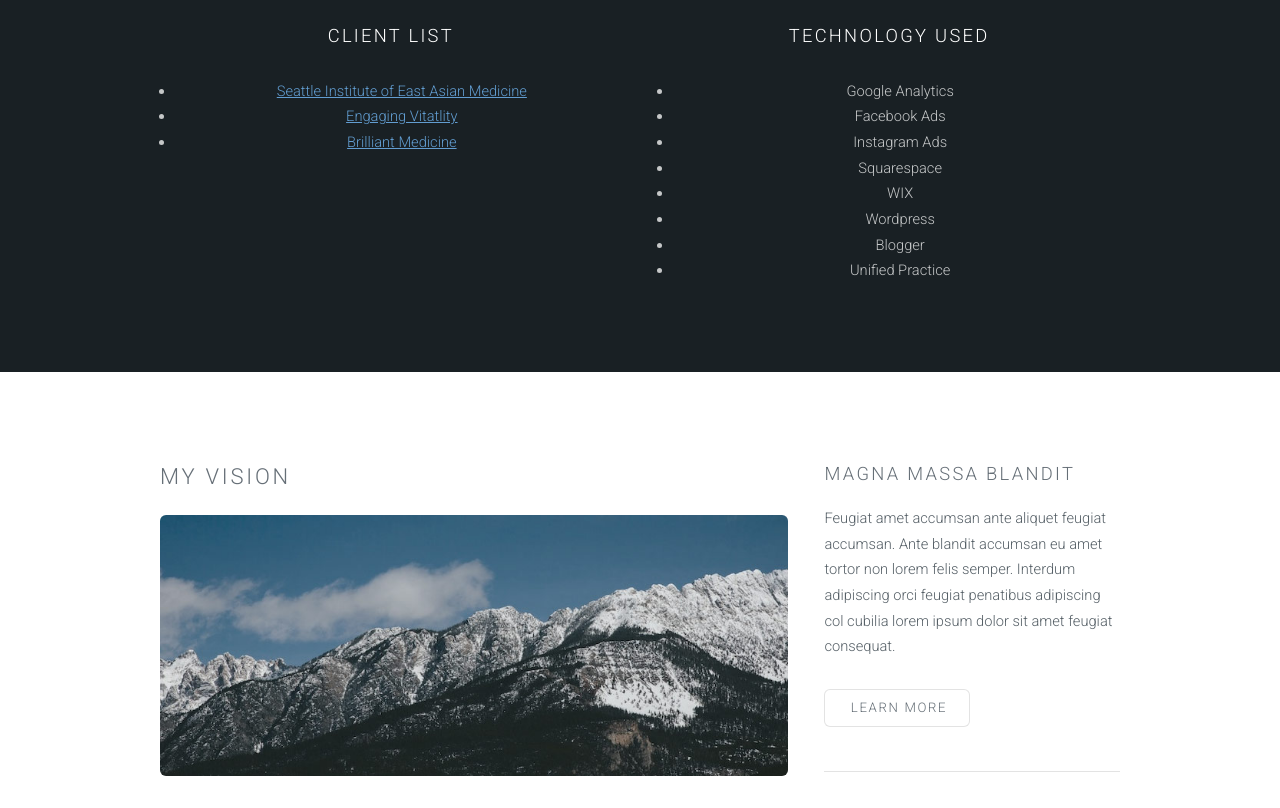
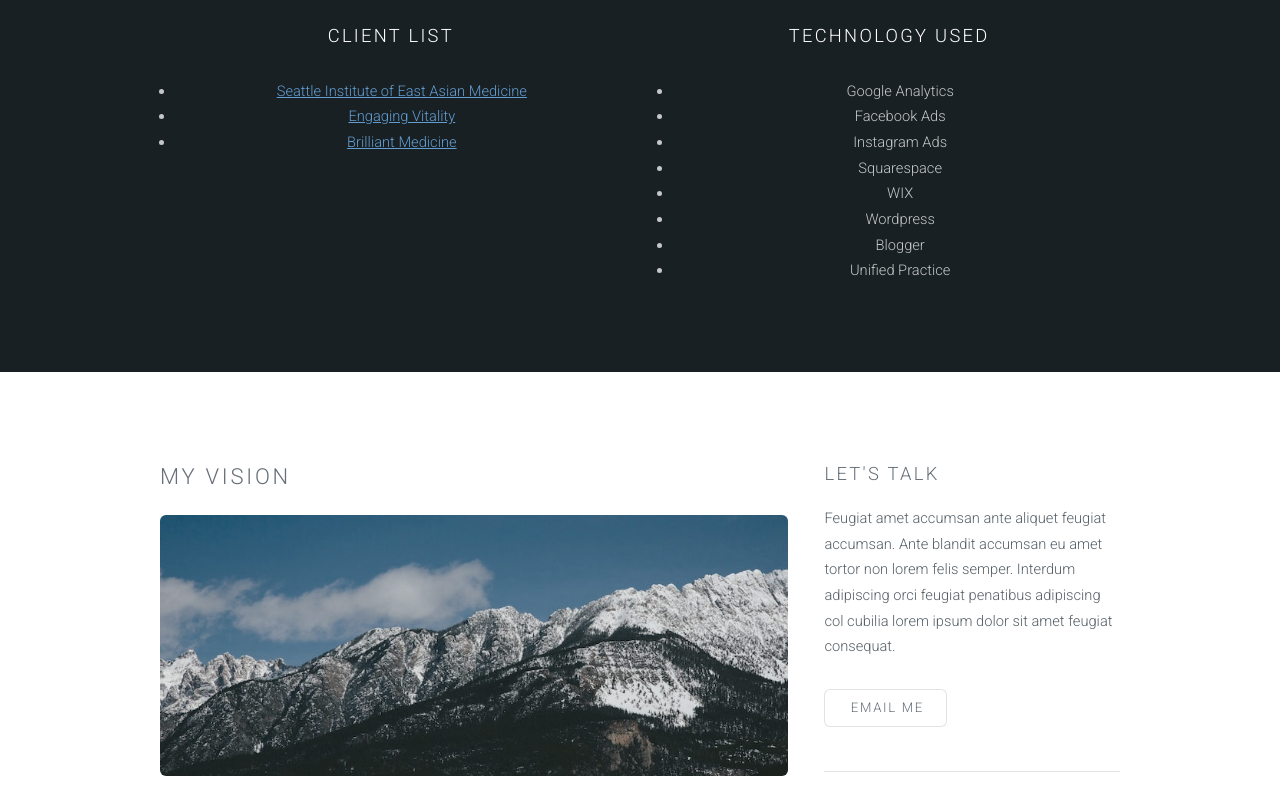
Before and after one commit to bycait/bycait.github.io, a Jekyll site: the page built from index.html, in a window 1280 px wide and 1400 px high, scrolled down 1185 px. Shown: the part 183-991 px from the top of the window. Built offline with Jekyll 4.4.1, drawn with Linux system fonts in a browser that asks for light colours.

Commit message:
Update index.html

```diff
--- a/index.html
+++ b/index.html
@@ -48,8 +48,8 @@ layout: landing-page
 								<h3>Client List</h3>
 								<p>
 									<ul>
-										<li><a href="https://sieam.edu/">Seattle Institute of East Asian Medicine</a></li>
-										<li><a href="https://www.engagingvitality.com/">Engaging Vitatlity</a></li>
+										<li><a href="https://www.sieam.edu/">Seattle Institute of East Asian Medicine</a></li>
+										<li><a href="https://www.engagingvitality.com/">Engaging Vitality</a></li>
 										<li><a href="https://www.brilliantmedicine.co/">Brilliant Medicine</a></li>
 
 									</ul>
@@ -93,10 +93,10 @@ layout: landing-page
 						</div>
 						<div class="4u">
 							<section>
-								<h3>Magna massa blandit</h3>
+								<h3>Let's Talk</h3>
 								<p>Feugiat amet accumsan ante aliquet feugiat accumsan. Ante blandit accumsan eu amet tortor non lorem felis semper. Interdum adipiscing orci feugiat penatibus adipiscing col cubilia lorem ipsum dolor sit amet feugiat consequat.</p>
 								<ul class="actions">
-									<li><a href="#" class="button alt">Learn More</a></li>
+									<li><a href="mailto:info@digitalmanagement.us" class="button alt">Email Me</a></li>
 								</ul>
 							</section>
 							<hr />
```
